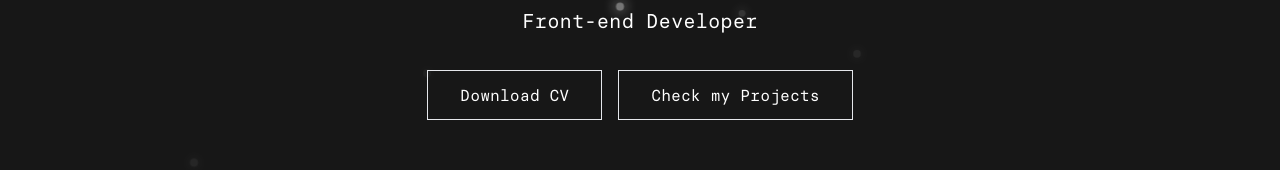
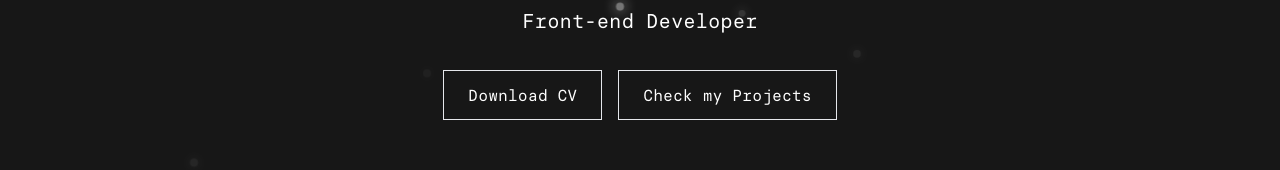
Before and after one commit to jetdev34/portfolio-v2-next, a Next.js app: page / in a window 1280 px wide. Shown: the part 434-604 px from the top of the page. Built offline with nearby package versions, Linux system fonts and the light colour scheme.

Commit message:
minor fix

```diff
--- a/components/Button.tsx
+++ b/components/Button.tsx
@@ -16,7 +16,7 @@ function Button({ text, icon = "default", href, target, rel }: Props) {
     <Link
       href={href}
       target={target}
-      className="border py-2 px-4 md:px-6 lg:px-8 font-silk flex items-center gap-4"
+      className="border py-2 px-2 md:px-4 lg:px-6 font-silk flex items-center gap-4"
       rel={rel}
     >
       {icon === "link" && <FaExternalLinkAlt size={30} />}
```
